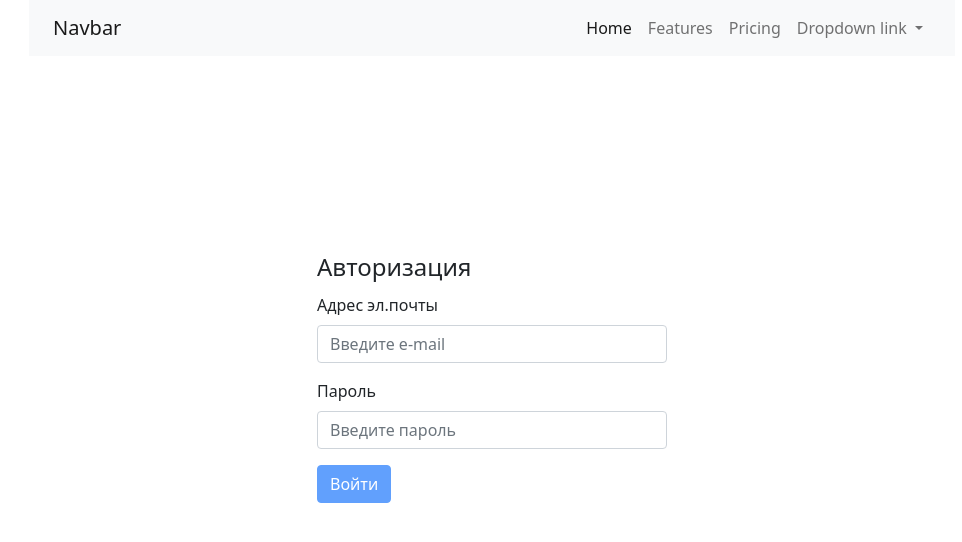
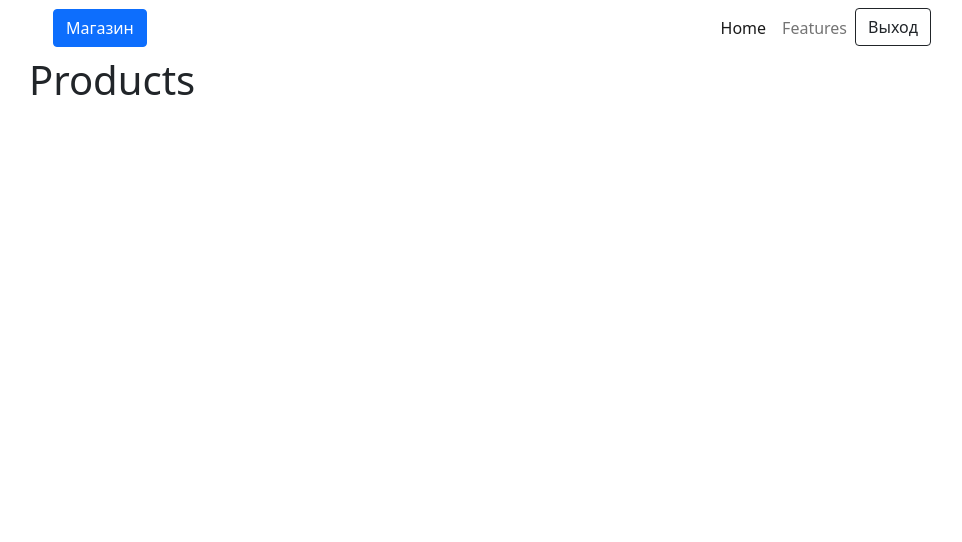
Before and after one commit to IlchenkoAnton/vue.js-learning-shop, a Vue app: page /products in a window 1280 px wide. Before the commit this address led to /login. Shown: the top 542 px of the page, without its empty margins (148-1110 px from the left). Built offline with nearby package versions, Linux system fonts and the light colour scheme; what axios-mock-adapter would draw is missing.

Commit message:
feat: Еще всякое для проверки авторизации

```diff
--- a/src/App.vue
+++ b/src/App.vue
@@ -4,7 +4,7 @@
             <div class="col-10">
                 <div class="row">
                     <div class="col">
-                        <Header></Header>
+                        <ShopHeader></ShopHeader>
                     </div>
                 </div>
                 <div class="row">
@@ -12,11 +12,6 @@
                         <router-view></router-view>
                     </div>
                 </div>
-                <!-- <div class="row">
-                    <div class="col">
-                        Подвал
-                    </div>
-                </div> -->
             </div>
         </div>
     </div>
@@ -24,24 +19,17 @@
 
 <script>
     import { mapActions } from 'vuex';
-    import Header from './components/Header.vue';
+    import ShopHeader from './components/ShopHeader.vue';
 
     export default {
         name: 'App',
         components: {
-            Header,
+            ShopHeader,
         },
         methods: {
             ...mapActions('authorization', [
                 'login'
             ])
         },
-        created() {
-            console.log('[this]: ', this);
-
-            this.login({
-                type: 'login',
-            });
-        }
     }
 </script>
--- a/src/components/Header.vue
+++ /dev/null
@@ -1,34 +0,0 @@
-<template>
-    <nav class="navbar navbar-expand-lg navbar-light bg-light">
-        <div class="container-fluid">
-            <a class="navbar-brand" href="#">Navbar</a>
-            <ul class="navbar-nav">
-                <li class="nav-item">
-                <a class="nav-link active" aria-current="page" href="#">Home</a>
-                </li>
-                <li class="nav-item">
-                <a class="nav-link" href="#">Features</a>
-                </li>
-                <li class="nav-item">
-                <a class="nav-link" href="#">Pricing</a>
-                </li>
-                <li class="nav-item dropdown">
-                <a class="nav-link dropdown-toggle" href="#" id="navbarDropdownMenuLink" role="button" data-bs-toggle="dropdown" aria-expanded="false">
-                    Dropdown link
-                </a>
-                <ul class="dropdown-menu" aria-labelledby="navbarDropdownMenuLink">
-                    <li><a class="dropdown-item" href="#">Action</a></li>
-                    <li><a class="dropdown-item" href="#">Another action</a></li>
-                    <li><a class="dropdown-item" href="#">Something else here</a></li>
-                </ul>
-                </li>
-            </ul>
-        </div>
-    </nav>
-</template>
-
-<script>
-    export default {
-        name: 'Header',
-    }
-</script>
--- /dev/null
+++ b/src/components/ShopHeader.vue
@@ -0,0 +1,65 @@
+<template>
+    <nav class="navbar navbar-expand-lg navbar-light">
+        <div class="container-fluid">
+            <button
+                type="button"
+                class="btn btn-primary"
+                @click="navigate('/')">
+                Магазин
+            </button>
+            <ul class="navbar-nav">
+                <li class="nav-item">
+                    <a class="nav-link active" aria-current="page" href="#">Home</a>
+                </li>
+                <li class="nav-item">
+                <a class="nav-link" href="#">Features</a>
+                </li>
+                <li class="nav-item" v-if="user">
+                    <button
+                        type="button"
+                        class="btn btn-outline-dark"
+                        @click="logout">
+                        Выход
+                    </button>
+                </li>
+                <li class="nav-item" v-else>
+                    <button
+                        type="button"
+                        class="btn btn-outline-dark"
+                        @click="navigate('/login')">
+                        Войти
+                    </button>
+                </li>
+            </ul>
+        </div>
+    </nav>
+</template>
+
+<script>
+    import { mapGetters } from 'vuex';
+    import LocalStorageUtils from '../utils/local-storage.utils';
+
+    export default {
+        name: 'ShopHeader',
+        computed: {
+            ...mapGetters('authorization', [
+                'user',
+            ])
+        },
+        methods: {
+            isAuthorized() {
+                debugger;
+                return Boolean(this.user);
+            },
+            navigate(path) {
+               this.$router.push(path);
+            },
+            logout() {
+                this.$store.dispatch('authorization/logout');
+                LocalStorageUtils.clearUser();
+
+                this.$router.push('/login');
+            }
+        }
+    }
+</script>
--- a/src/router/index.js
+++ b/src/router/index.js
@@ -1,4 +1,5 @@
 import { createRouter, createWebHistory } from 'vue-router';
+import store from '../store';
 import LocalStorageUtils from '../utils/local-storage.utils';
 
 const routes = [
@@ -51,18 +52,16 @@ const router = createRouter({
 router.beforeEach((to) => {
     const user = LocalStorageUtils.getUser();
 
-    if (to.name === 'Login') {
-        if (user) {
+    if (user) {
+        store.dispatch('authorization/login', { user });
+
+        if (to.name === 'Login') {
             return '/';
         }
 
         return true;
     }
 
-    if (!user) {
-        return '/login';
-    }
-
     return true;
   })
 
--- a/src/store/index.js
+++ b/src/store/index.js
@@ -2,6 +2,7 @@ import { createStore } from 'vuex';
 import authorization from './modules/authorization';
 
 const store = createStore({
+    strict: true,
     modules: {
         authorization: authorization
     }
--- a/src/store/modules/authorization.js
+++ b/src/store/modules/authorization.js
@@ -17,6 +17,9 @@ const authorization = {
             }
 
             commit('setUser', user);
+        },
+        logout({ commit }) {
+            commit('setUser', null);
         }
     },
     getters: {
```
